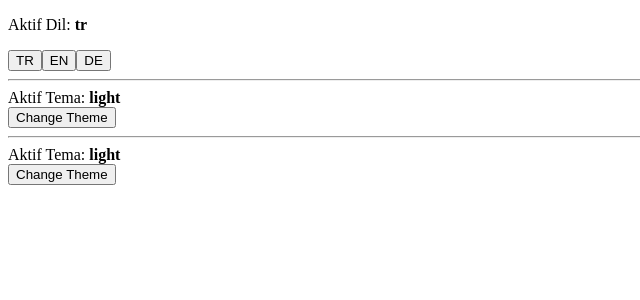
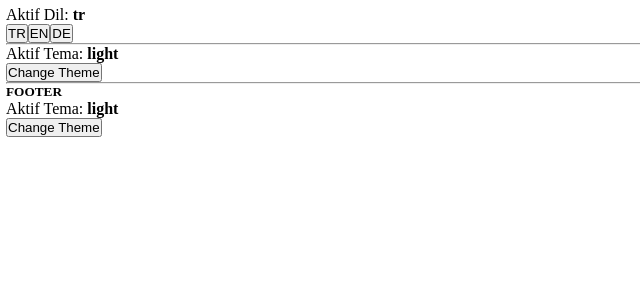
Before and after one commit to mervegk/gelyaz-context-api, a React (Create React App) app: page / in a window 1280 px wide. Shown: the top 300 px of the page, without its empty margins (0-640 px from the left). Built offline with nearby package versions, Linux system fonts and the light colour scheme.

Commit message:
localstorage

```diff
--- a/src/App.js
+++ b/src/App.js
@@ -1,23 +1,15 @@
+import './styles/style.css';
 import { ThemeContextProvider } from './context/ThemeContext';
 import { LangContextProvider } from './context/LangContext';
-import ChangeTheme from './components/ChangeTheme';
-import Footer from './components/Footer';
-import ChangeLang from './components/ChangeLang';
+import Container from './Container';
 
-function App() {
-  return (
-    <div className="App">
-      <LangContextProvider>
-        <ThemeContextProvider>
-          <ChangeLang />
-          <hr />
-          <ChangeTheme />
-          <hr />
-          <Footer />
-        </ThemeContextProvider>
-      </LangContextProvider>
-    </div>
-  );
-}
+const App = () => (
+  <LangContextProvider>
+    <ThemeContextProvider>
+      <Container />
+    </ThemeContextProvider>
+  </LangContextProvider>
+);
+
 
 export default App;
--- /dev/null
+++ b/src/Container.js
@@ -0,0 +1,18 @@
+import React, { useContext } from 'react';
+import ChangeTheme from './components/ChangeTheme';
+import Footer from './components/Footer';
+import ChangeLang from './components/ChangeLang';
+import ThemeContext from './context/ThemeContext';
+
+export default function Container() {
+  const { theme } = useContext(ThemeContext);
+  return (
+    <div className={`container ${theme}`}>
+      <ChangeLang />
+      <hr />
+      <ChangeTheme />
+      <hr />
+      <Footer />
+    </div >
+  )
+}
--- a/src/components/Footer.js
+++ b/src/components/Footer.js
@@ -5,6 +5,7 @@ function Footer() {
   const { theme, changeTheme } = useContext(ThemeContext);
 
   return <div>
+    <h5>FOOTER</h5>
     <div>Aktif Tema: <strong>{theme}</strong></div>
     <button onClick={changeTheme}>Change Theme</button>
   </div>
--- a/src/context/ThemeContext.js
+++ b/src/context/ThemeContext.js
@@ -1,13 +1,19 @@
-import { createContext, useState } from "react";
+import { createContext, useState, useEffect } from "react";
 
 const ThemeContext = createContext();
 
+const defaultTheme = localStorage.getItem('theme') || 'light';
+
 export const ThemeContextProvider = ({ children }) => {
-  const [theme, setTheme] = useState('light');
+  const [theme, setTheme] = useState(defaultTheme);
 
   const changeTheme = () => {
     setTheme(prev => prev === 'light' ? 'dark' : 'light')
   }
+
+  useEffect(() => {
+    localStorage.setItem('theme', theme);
+  }, [theme])
 
   const values = {
     theme,
--- /dev/null
+++ b/src/styles/style.css
@@ -0,0 +1,22 @@
+* {
+  margin: 0;
+  padding: 0;
+}
+
+.container {
+  height: 100vh;
+  width: 100vw;
+  padding: 6px;
+}
+
+.dark {
+  background: black;
+}
+
+.dark * {
+  color: white;
+}
+
+.dark button {
+  color: black;
+}
```
